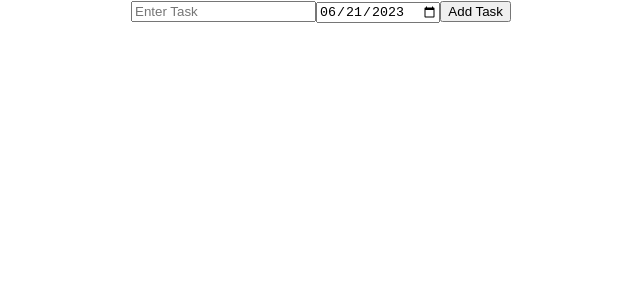
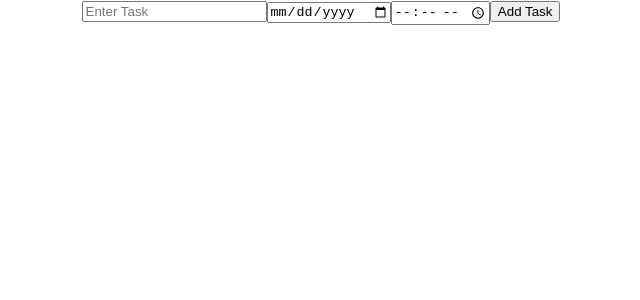
Before and after one commit to alexanderyanthar/task-app, a React (Create React App) app: page / in a window 1280 px wide. Shown: the top 300 px of the page, without its empty margins (319-959 px from the left). Built offline with nearby package versions, Linux system fonts and the light colour scheme.

Commit message:
formatted the date to be more user friendly, added ability to add time for task completion

```diff
--- a/src/App.js
+++ b/src/App.js
@@ -1,4 +1,4 @@
-import React, { useState } from 'react'
+import React, { useState } from 'react';
 import './App.css';
 import TaskForm from './components/TaskForm';
 import TaskItem from './components/TaskItem';
@@ -7,8 +7,16 @@ const App = () => {
   const [tasks, setTasks] = useState([]);
   const [taskInput, setTaskInput] = useState('');
   const [error, setError] = useState('');
-  const currentDate = new Date().toISOString().split('T')[0];
-  const [dateInput, setDateInput] = useState(currentDate);
+  const currentDate = new Date();
+  const options = {
+    weekday: 'long',
+    year: 'numeric',
+    month: 'long',
+    day: 'numeric'
+  };
+  const formattedDate = currentDate.toLocaleDateString('en-US', options);
+  const [dateInput, setDateInput] = useState(formattedDate);
+  const [timeInput, setTimeInput] = useState('');
 
   const handleSubmit = (e) => {
     e.preventDefault();
@@ -23,54 +31,64 @@ const App = () => {
       return;
     }
 
-
-
     const newTask = {
       id: Date.now(),
       title: taskInput,
       date: dateInput,
+      time: timeInput
     };
 
     setTasks([...tasks, newTask]);
     setTaskInput('');
     setError('');
-    setDateInput(currentDate);
-  }
+    setDateInput(formattedDate);
+    setTimeInput('');
+  };
 
   const handleInputChange = (e) => {
-  if (e.target.type === 'text') {
-    setTaskInput(e.target.value);
-  } else if (e.target.type === 'date') {
-    setDateInput(e.target.value);
-  }
-  setError('');
-};
-
+    if (e.target.type === 'text') {
+      setTaskInput(e.target.value);
+    } else if (e.target.type === 'date') {
+      const selectedDate = new Date(e.target.value);
+      if (selectedDate < currentDate) {
+        setError('Please select a future date');
+        setDateInput(formattedDate);
+      } else {
+        const formattedSelectedDate = selectedDate.toLocaleDateString('en-US', options);
+        setDateInput(formattedSelectedDate);
+        setError('');
+      }
+    } else if (e.target.type === 'time') {
+      setTimeInput(e.target.value); // Store the time as a string
+    }
+  };
 
   const handleCheckBox = (taskId) => {
     setTasks((prevTasks) => {
-      return prevTasks.filter((task => {
-        return task.id !== taskId}))
-      })
-  }
-
-
-
-
+      return prevTasks.filter((task) => {
+        return task.id !== taskId;
+      });
+    });
+  };
 
   return (
     <div className='App'>
-      <TaskForm handleSubmit={handleSubmit} taskInput={taskInput} dateInput={dateInput} handleInputChange={handleInputChange} error={error} currentDate={currentDate} />
+      <TaskForm
+        handleSubmit={handleSubmit}
+        taskInput={taskInput}
+        dateInput={dateInput}
+        timeInput={timeInput}
+        handleInputChange={handleInputChange}
+        error={error}
+      />
       {error && <p className='error'>{error}</p>}
       <ul>
         {tasks.map((task) => {
-          return (
-            <TaskItem key={task.id} task={task} handleCheckBox={handleCheckBox} />
-          )
+          return <TaskItem key={task.id} task={task} handleCheckBox={handleCheckBox} />;
         })}
       </ul>
     </div>
-  )
-}
+  );
+};
 
-export default App
+export default App;
--- a/src/components/TaskForm.js
+++ b/src/components/TaskForm.js
@@ -1,10 +1,11 @@
 import React from 'react';
 
-const TaskForm = ({ handleSubmit, handleInputChange, taskInput, dateInput, error, currentDate }) => {
+const TaskForm = ({ handleSubmit, handleInputChange, taskInput, dateInput, error, currentDate, timeInput }) => {
   return (
     <form onSubmit={handleSubmit}>
       <input type="text" placeholder="Enter Task" value={taskInput} onChange={handleInputChange} error={error} />
       <input type='date' name='dateInput' value={dateInput} onChange={handleInputChange} min={currentDate} />
+      <input type="time" name='timeInput' value={timeInput} onChange={handleInputChange}  />
       <button type="submit">Add Task</button>
     </form>
   );
--- a/src/components/TaskItem.js
+++ b/src/components/TaskItem.js
@@ -1,12 +1,15 @@
 import React from 'react'
 
 const TaskItem = ({ task, handleCheckBox }) => {
+  const { id, title, date, time } = task;
   return (
     <li key={task.id}>
-        <input type="checkbox" onChange={(() => {handleCheckBox(task.id)})}/>
-        {task.title}
-        {task.date}
-
+        <input type="checkbox" onChange={(() => {handleCheckBox(id)})}/>
+        <div>
+          <h3>{title}</h3>
+          <p>Date: {date}</p>
+          <p>Due Time: {time}</p>
+        </div>
     </li>
   )
 }
```
